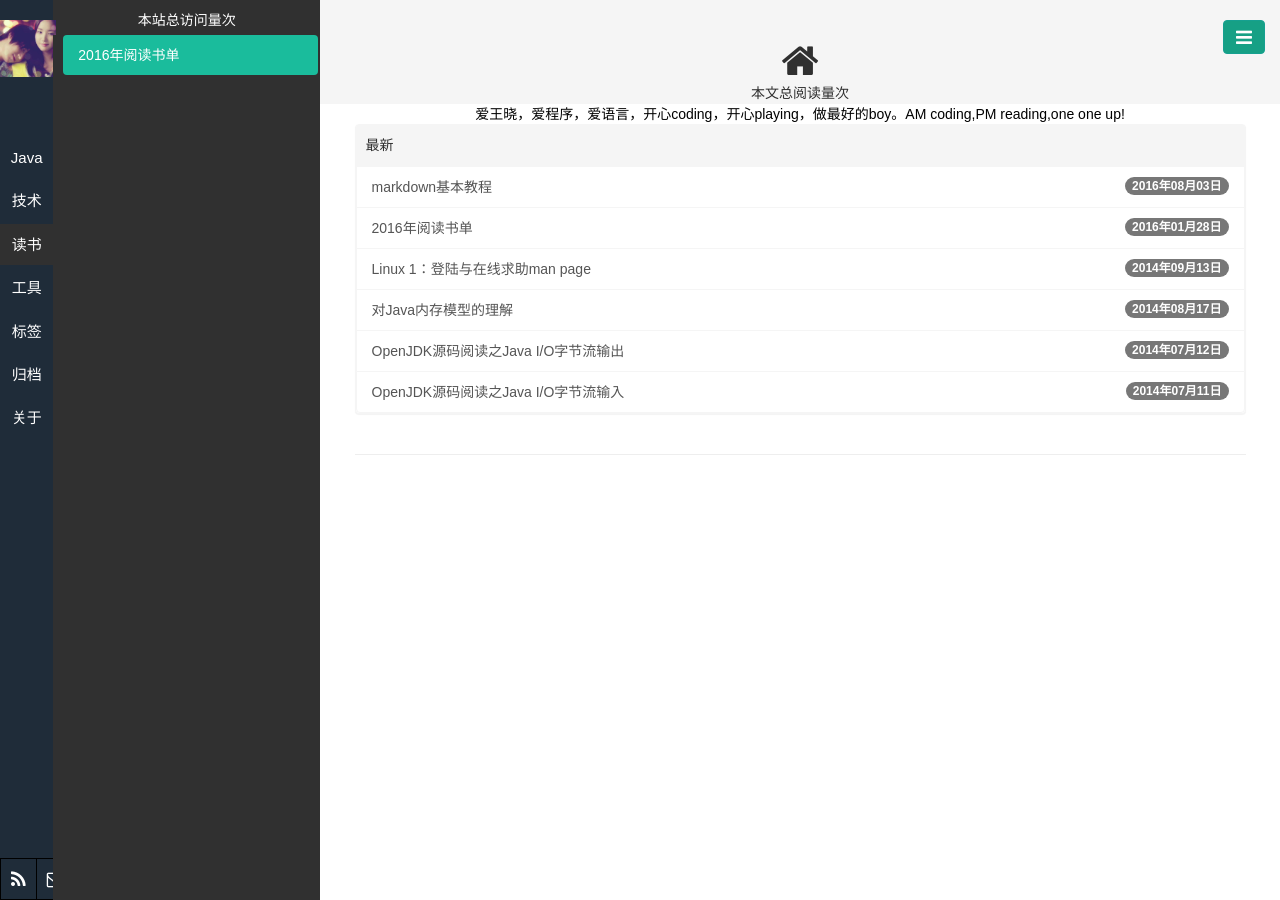
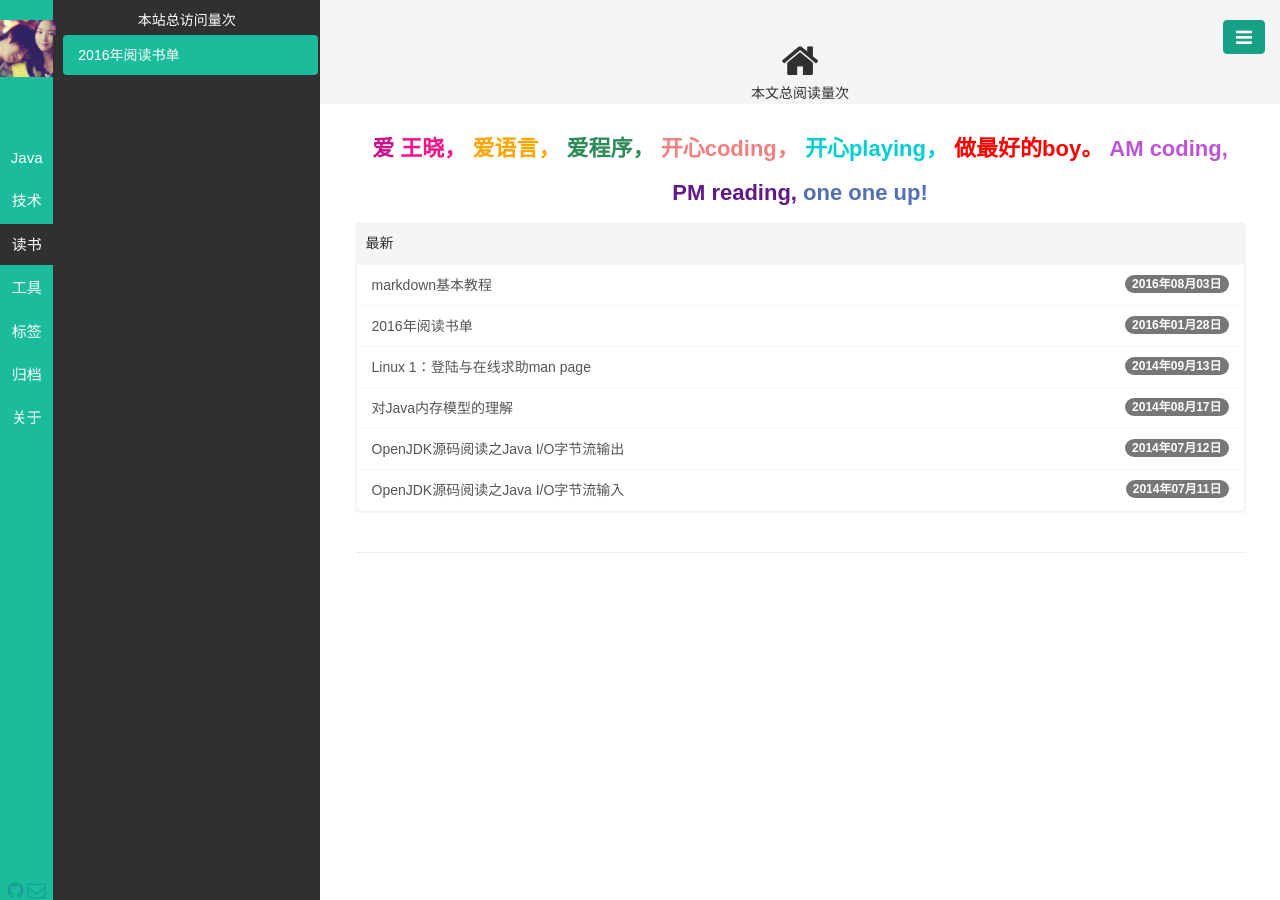
Before and after one commit to whaozl/whaozl.github.io, a Jekyll site: the page built from index.html, in a window 1280 px wide. Built offline with Jekyll 4.4.1, drawn with Linux system fonts in a browser that asks for light colours; the list of posts is cut into pages by our own code; comment, search, counter and statistics services are not loaded.

Commit message:
修改联系方式

```diff
--- a/_includes/navside.html
+++ b/_includes/navside.html
@@ -17,12 +17,12 @@
         这是原来现实汉字的代码，我改为了图标 -->
       </ul>
       <div class="aside1_bottom">
-        <table class="table table-condensed">
-          <tr>
-            <td><a href="/pages/atom.xml" target="_blank"><i class="fa fa-rss fa-lg" style="color:#fff;"></i></a></td>
-            <td><a href="mailto:{{ site.author.email }}"><i class="fa fa-envelope-o fa-lg" style="color:#fff;"></i></a></td>
-          </tr>
-        </table>
+		  <a href="{{ site.author.github }}" target="_blank">
+		    <i class="fa fa-github fa-lg" style="color:#16a095;"></i>
+		  </a>
+		  <a href="mailto:{{ site.author.email }}">
+		    <i class="fa fa-envelope-o fa-lg" style="color:#16a095;"></i>
+		  </a>
       </div>
     </div>
 
--- a/index.html
+++ b/index.html
@@ -5,7 +5,19 @@ titlename: 首页
 ---
 <!--<br>-->
 <center>
-爱王晓，爱程序，爱语言，开心coding，开心playing，做最好的boy。AM coding,PM reading,one one up!
+
+	<h3>
+		<font color="#cc1089">爱</font>
+		<font color="#fa1089">王晓，</font>
+		<font color="#FFA500">爱语言，</font>
+		<font color="#2E8B57">爱程序，</font>
+		<font color="#F08080">开心coding，</font>
+		<font color="#00CED1">开心playing，</font>
+		<font color="red">做最好的boy。</font>
+		<font color="#BA55D3">AM coding,</font>
+		<font color="#601986">PM reading,</font>
+		<font color="#556fb5">one one up!</font>
+	</h3>
 </center>
 <div class="row">
   <div class="col-md-12">
--- a/public/css/base.css
+++ b/public/css/base.css
@@ -22,7 +22,7 @@ body, html {
 }
 /* 左侧导航栏 */
 .aside1 {
-  background-color: #1f2c39;
+  background-color: #1abc9c;
   /*background-image: url(/public/img/bg_grid.jpg);*/
   height: 100%;
   padding-left: 0px;
```
